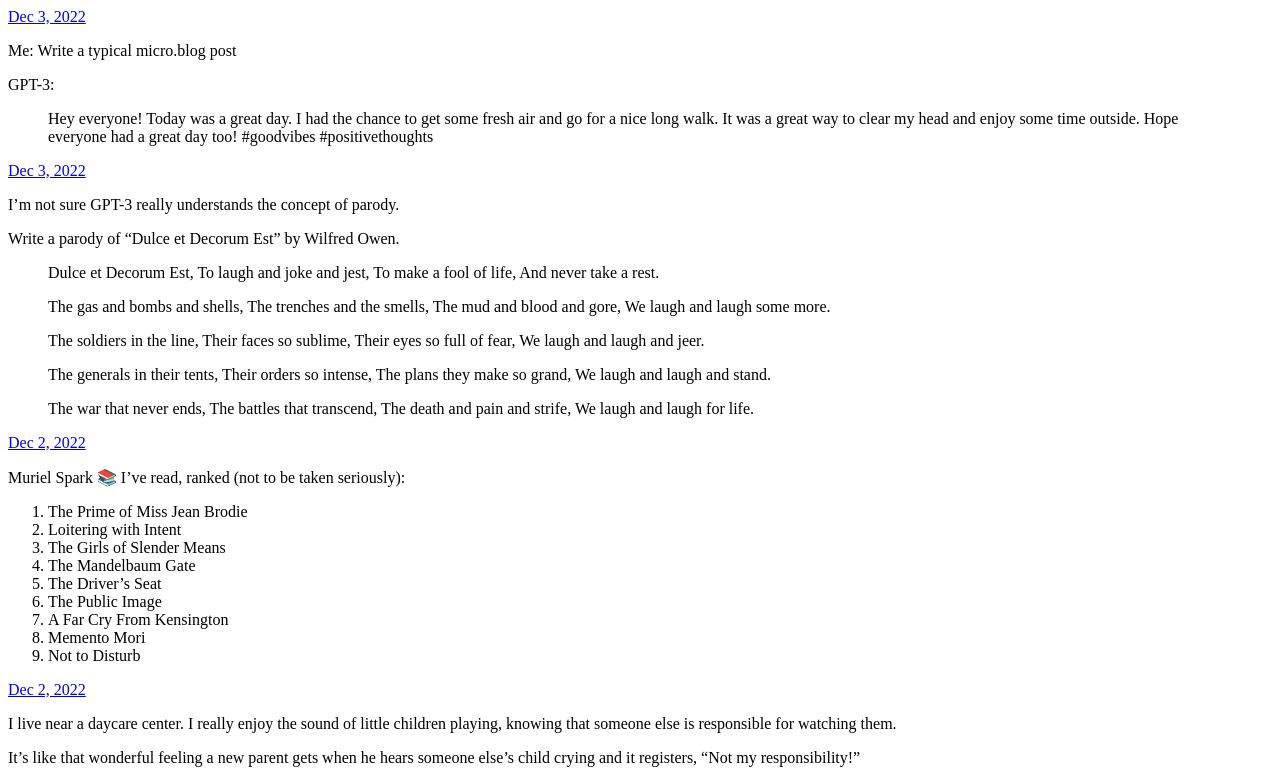
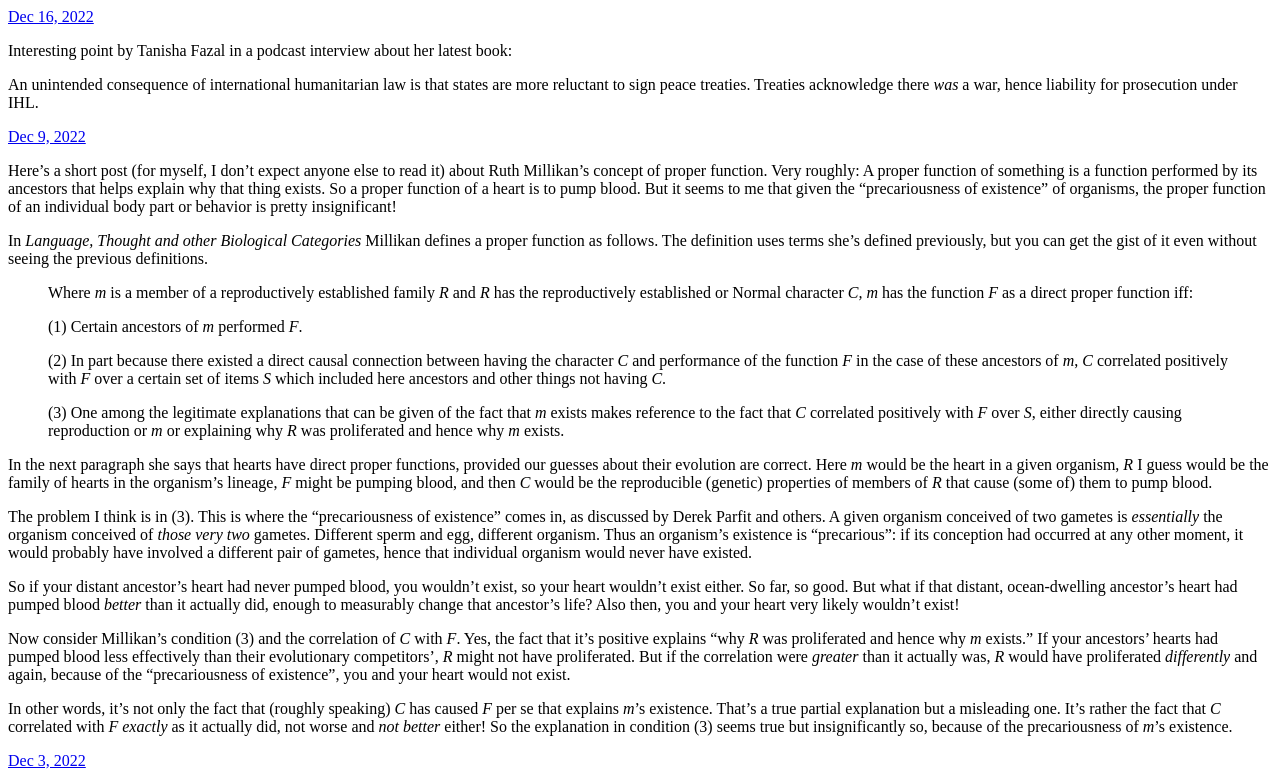
Before and after one commit to stalbet/micro, a plain HTML site: page index.html in a window 1280 px wide. Shown: the top 783 px of the page. Drawn offline with Linux system fonts and the light colour scheme.

Commit message:
Archiving from Micro.blog.

```diff
--- a/index.html
+++ b/index.html
@@ -21,6 +21,47 @@
 <div class="h-feed">
 
 
+
+	  <div class="h-entry">
+
+
+		<a href="https://rongwrong.micro.blog/2022/12/16/interesting-point-by.html" class="u-url"><time class="dt-published" datetime="2022-12-16 15:02:23 &#43;0200">Dec 16, 2022</time></a>
+
+		<div class="e-content">
+			 <p>Interesting point by Tanisha Fazal in a podcast interview about her latest book:</p>
+<p>An unintended consequence of international humanitarian law is that states are more reluctant to sign peace treaties. Treaties acknowledge there <em>was</em> a war, hence liability for prosecution under IHL.</p>
+
+		</div>
+	  </div>
+
+	  <div class="h-entry">
+
+
+		<a href="https://rongwrong.micro.blog/2022/12/09/heres-a-short.html" class="u-url"><time class="dt-published" datetime="2022-12-09 17:23:03 &#43;0200">Dec 9, 2022</time></a>
+
+		<div class="e-content">
+			 <p>Here’s a short post (for myself, I don’t expect anyone else to read it) about Ruth Millikan’s concept of proper function. Very roughly: A proper function of something is a function performed by its ancestors that helps explain why that thing exists. So a proper function of a heart is to pump blood. But it seems to me that given the “precariousness of existence” of organisms, the proper function of an individual body part or behavior is pretty insignificant!</p>
+<p>In <em>Language, Thought and other Biological Categories</em> Millikan defines a proper function as follows. The definition uses terms she’s defined previously, but you can get the gist of it even without seeing the previous definitions.</p>
+<blockquote>
+<p>Where <em>m</em> is a member of a reproductively established family <em>R</em> and <em>R</em> has the reproductively established or Normal character <em>C, m</em> has the function <em>F</em> as a direct proper function iff:</p>
+</blockquote>
+<blockquote>
+<p>(1) Certain ancestors of <em>m</em> performed <em>F</em>.</p>
+</blockquote>
+<blockquote>
+<p>(2) In part because there existed a direct causal connection between having the character <em>C</em> and performance of the function <em>F</em> in the case of these ancestors of <em>m</em>, <em>C</em> correlated positively with <em>F</em> over a certain set of items <em>S</em> which included here ancestors and other things not having <em>C</em>.</p>
+</blockquote>
+<blockquote>
+<p>(3) One among the legitimate explanations that can be given of the fact that <em>m</em> exists makes reference to the fact that <em>C</em> correlated positively with <em>F</em> over <em>S</em>, either directly causing reproduction or <em>m</em> or explaining why <em>R</em> was proliferated and hence why <em>m</em> exists.</p>
+</blockquote>
+<p>In the next paragraph she says that hearts have direct proper functions, provided our guesses about their evolution are correct. Here <em>m</em> would be the heart in a given organism, <em>R</em> I guess would be the family of hearts in the organism’s lineage, <em>F</em> might be pumping blood, and then <em>C</em> would be the reproducible (genetic) properties of members of <em>R</em> that cause (some of) them to pump blood.</p>
+<p>The problem I think is in (3). This is where the “precariousness of existence” comes in, as discussed by Derek Parfit and others. A given organism conceived of two gametes is <em>essentially</em> the organism conceived of <em>those very two</em> gametes. Different sperm and egg, different organism. Thus an organism’s existence is “precarious”: if its conception had occurred at any other moment, it would probably have involved a different pair of gametes, hence that individual organism would never have existed.</p>
+<p>So if your distant ancestor’s heart had never pumped blood, you wouldn’t exist, so your heart wouldn’t exist either. So far, so good. But what if that distant, ocean-dwelling ancestor’s heart had pumped blood <em>better</em> than it actually did, enough to measurably change that ancestor’s life? Also then, you and your heart very likely wouldn’t exist!</p>
+<p>Now consider Millikan’s condition (3) and the correlation of <em>C</em> with <em>F</em>. Yes, the fact that it’s positive explains “why <em>R</em> was proliferated and hence why <em>m</em> exists.” If your ancestors’ hearts had pumped blood less effectively than their evolutionary competitors’, <em>R</em> might not have proliferated. But if the correlation were <em>greater</em> than it actually was, <em>R</em> would have proliferated <em>differently</em> and again, because of the “precariousness of existence”, you and your heart would not exist.</p>
+<p>In other words, it’s not only the fact that (roughly speaking) <em>C</em> has caused <em>F</em> per se that explains <em>m</em>’s existence. That’s a true partial explanation but a misleading one. It’s rather the fact that <em>C</em> correlated with <em>F</em> <em>exactly</em> as it actually did, not worse and <em>not better</em> either! So the explanation in condition (3) seems true but insignificantly so, because of the precariousness of <em>m</em>’s existence.</p>
+
+		</div>
+	  </div>
 
 	  <div class="h-entry">
 
```
